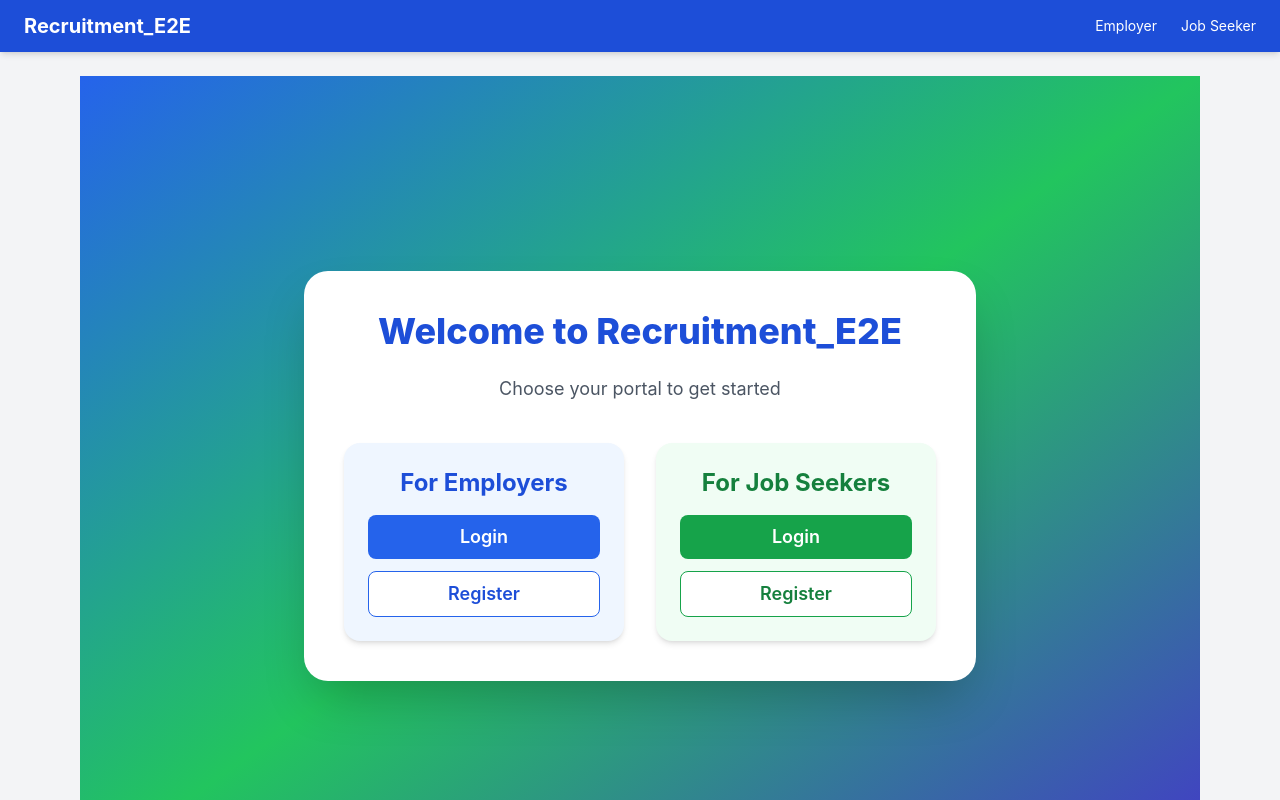
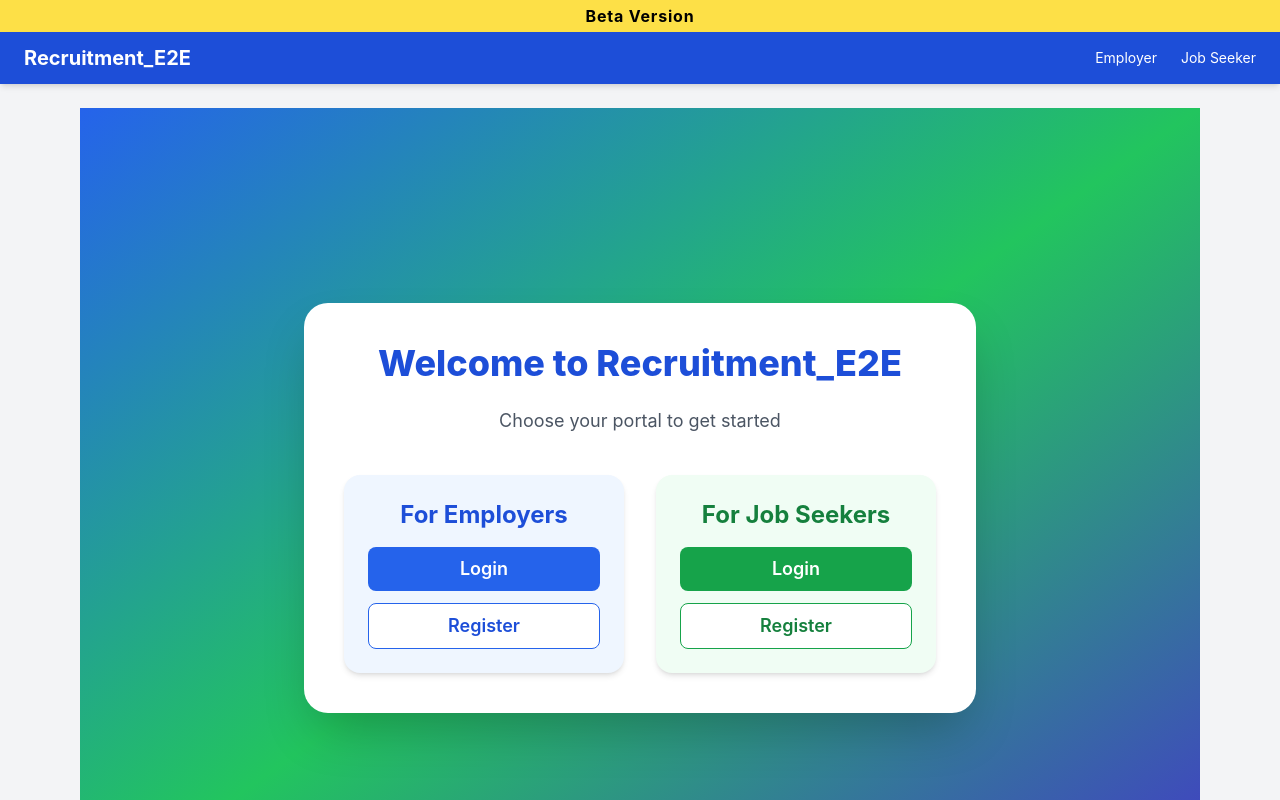
Before and after one commit to JeetDutta-Bursana/recruitment_frontend, a React (Vite) app: page / in a window 1280 px wide. Shown: the top 800 px of the page. Built offline with nearby package versions, Linux system fonts and the light colour scheme; no server answers.

Commit message:
Initial commit for frontend

```diff
--- a/src/App.jsx
+++ b/src/App.jsx
@@ -39,6 +39,9 @@ const App = () => {
 
   return (
     <div className="min-h-screen flex flex-col bg-gray-100">
+      <div className="w-full bg-yellow-300 text-black text-center font-bold py-1 tracking-wider text-base z-50">
+        Beta Version
+      </div>
       <Navbar
         user={user}
         setUser={setUser}
--- a/src/api/axiosInstance.js
+++ b/src/api/axiosInstance.js
@@ -2,7 +2,7 @@
 import axios from 'axios';
 
 const axiosInstance = axios.create({
-  baseURL: 'http://localhost:8080',
+  baseURL: 'https://recruitment-backend-s4la.onrender.com',
   withCredentials: true, // important for session-based auth
 });
 
```
